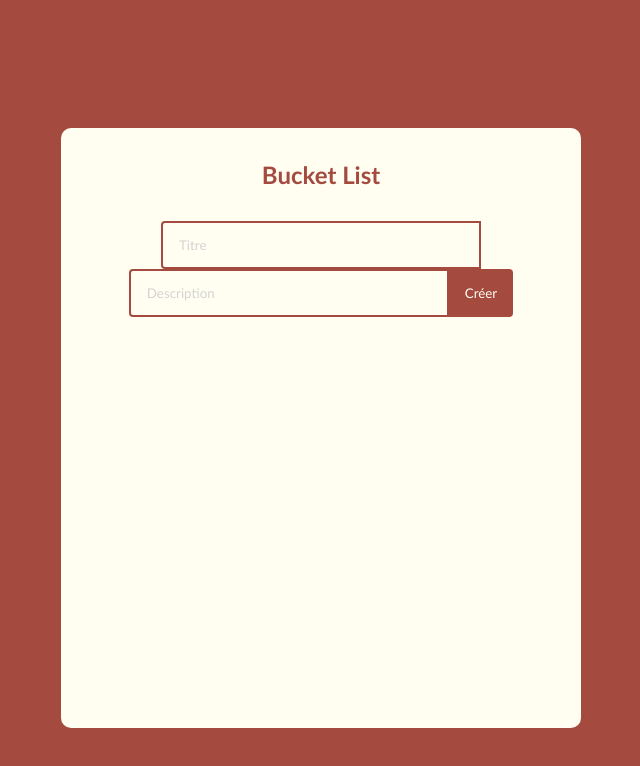
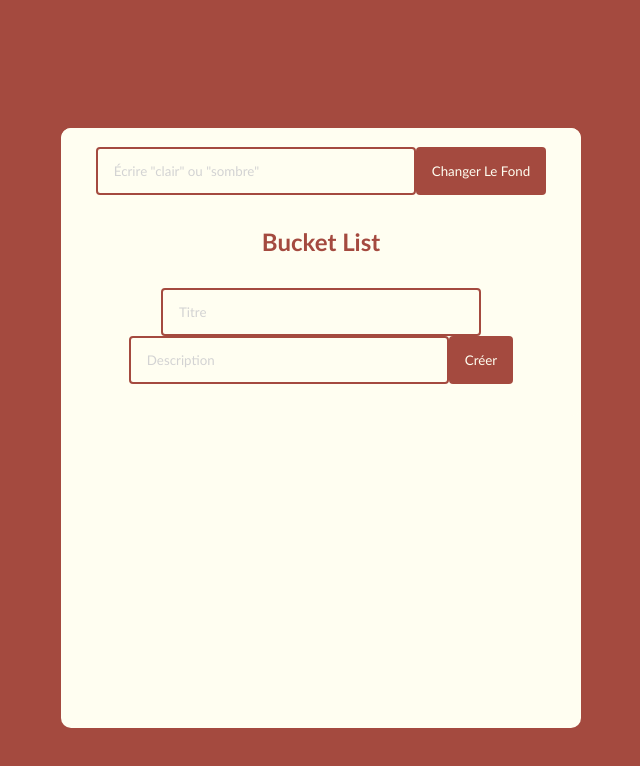
Before and after one commit to wolffien/G1PaulineMaurine, a React (Create React App) app: page / in a window 1280 px wide. Shown: the top 766 px of the page, without its empty margins (319-959 px from the left). Built offline with nearby package versions, Linux system fonts and the light colour scheme; the HTML template or start-up script is replaced by a standard one.

Commit message:
mode sombre et clair

```diff
--- a/src/CSS/App.css
+++ b/src/CSS/App.css
@@ -40,7 +40,7 @@
 
   .todo-input {
     padding: 14px 32px 14px 16px;
-    border-radius: 4px 0 0 4px;
+    border-radius: 4px;
     border: 2px solid #a44a3f;
     outline: none;
     width: 320px;
@@ -54,7 +54,7 @@
   .todo-button {
     padding: 16px;
     border: none;
-    border-radius: 0 4px 4px 0;
+    border-radius: 4px;
     cursor: pointer;
     outline: none;
     color: #fffef1;
@@ -116,3 +116,13 @@
   .edit-icon {
     color: #fffef1;
   }
+
+  .clair{
+    background-color: #fffef1;
+    border-radius: 10px;
+  }
+
+  .sombre{
+    background-color: darkgrey;
+    border-radius: 10px;
+  }
--- a/src/components/TodoList.js
+++ b/src/components/TodoList.js
@@ -51,8 +51,46 @@ function TodoList() {
         setTodos(updatedTodos);
     };
 
+    // const TetatSaisi = React.useState ('') // je déclare une variable d'état + '' = chaine de caractère vide qui me sert à initialiser ma var d'état
+    // const etatSaisi = TetatSaisi [0] ; //je nomme ma variable d'état etatSaisi
+    // const setetatSaisi = TetatSaisi[1] //je nomme ma fonction de changement d'état
+
+    //ou en plus court
+    const [etatSaisi, setetatSaisi] = React.useState('')
+    const [etatValide, setetatValide] = React.useState('')
+
+    const lorsDuChangement = (event) => {
+        // event donné en param par REACT
+        // target propriété de event qui designe l'INPUT qui a déclenché l'event
+        // value propriété de target qui contient la valeur de l'INPUT
+        // event.target.value = la valeur saisie
+        setetatSaisi(event.target.value)
+
+
+    }
+
+    const valideEtatTheme = () => {
+
+        setetatValide(etatSaisi)
+
+    }
+
+
     return (
-        <div>
+        <div
+            className={etatValide == "sombre" ? 'sombre' : 'clair'}
+        >
+
+            <p>
+                <br></br>
+                <input
+                    className='todo-input'
+                    value={etatSaisi}
+                    onChange={lorsDuChangement}
+                    placeholder='Écrire "clair" ou "sombre"'
+                ></input>
+                <button className='todo-button' onClick={valideEtatTheme}>Changer le fond</button>
+            </p>
             <h1>Bucket List</h1>
             <TodoForm onSubmit={addTodo} />
             {/* afficher la todo une fois validé, ainsi que l'option supp et edit */}
```
Also changed, not shown: src/components/TodoForm.js (+12 -1 lines).
